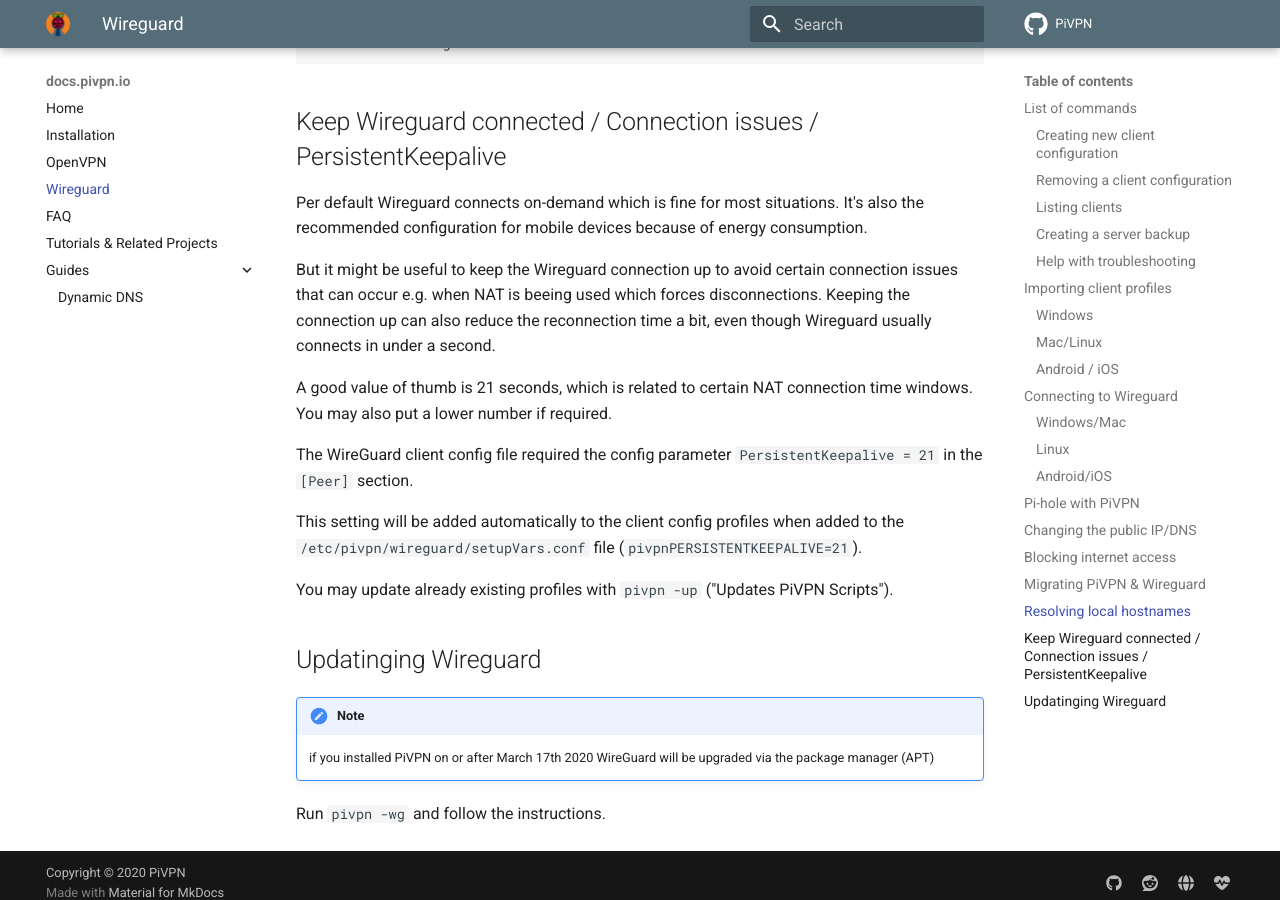
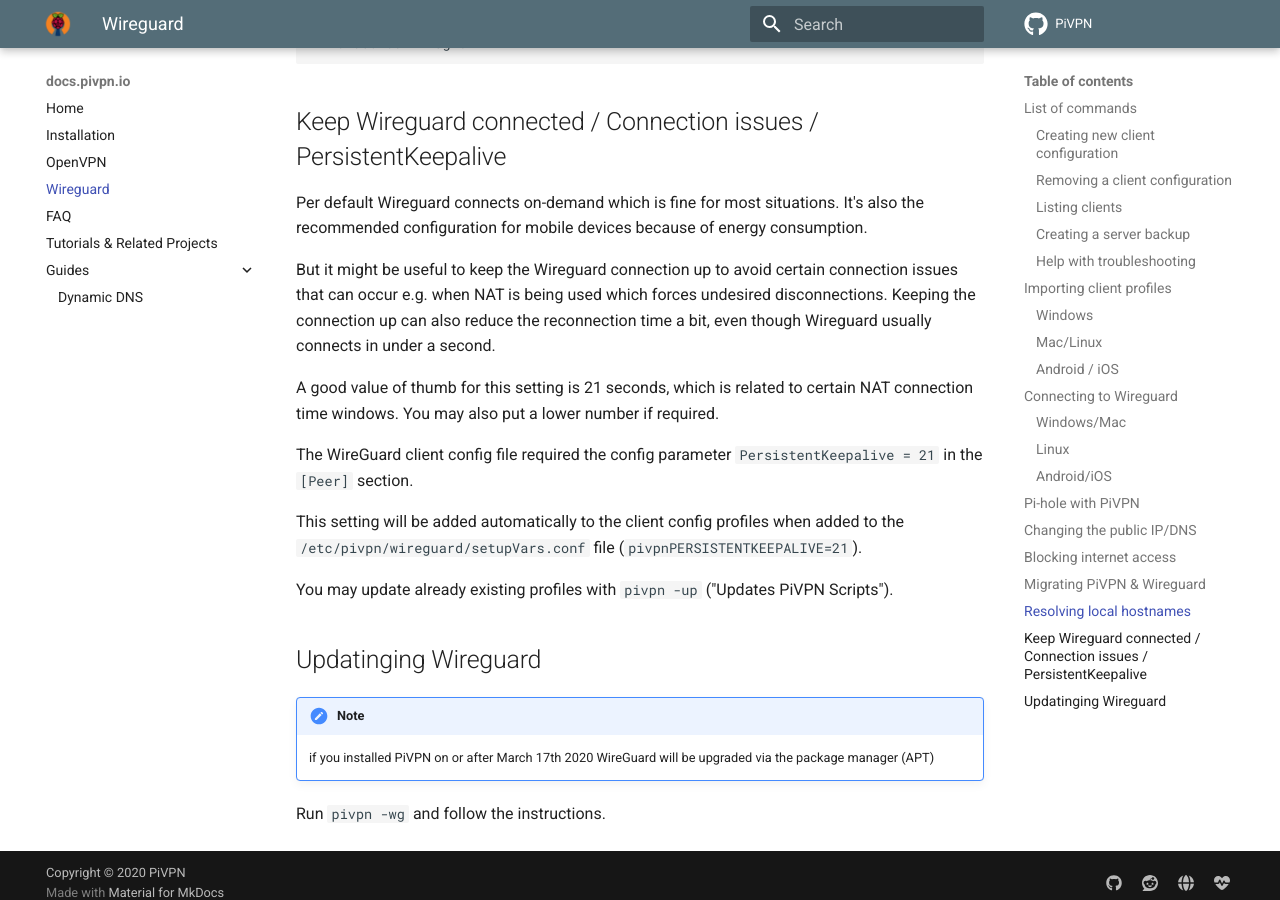
Before and after one commit to pivpn/docs, an MkDocs documentation site: the page built from docs/wireguard.md, in a window 1280 px wide and 900 px high, scrolled down 4747 px. Built offline with MkDocs 1.6.1 and Material for MkDocs 9.7.7, drawn with Linux system fonts in a browser that asks for light colours; comment, search, counter and statistics services are not loaded.

```diff
--- a/docs/wireguard.md
+++ b/docs/wireguard.md
@@ -179,12 +179,12 @@ Per default Wireguard connects on-demand which is fine for most situations.
 It's also the recommended configuration for mobile devices because of energy consumption.
 
 But it might be useful to keep the Wireguard connection up to avoid certain connection
-issues that can occur e.g. when NAT is beeing used which forces disconnections.
+issues that can occur e.g. when NAT is being used which forces undesired disconnections.
 Keeping the connection up can also reduce the reconnection time a bit, even though
 Wireguard usually connects in under a second.
 
-A good value of thumb is 21 seconds, which is related to certain NAT connection time windows.
-You may also put a lower number if required.
+A good value of thumb for this setting is 21 seconds, which is related to certain
+NAT connection time windows. You may also put a lower number if required.
 
 The WireGuard client config file required the config parameter
 `PersistentKeepalive = 21` in the `[Peer]` section.
```
